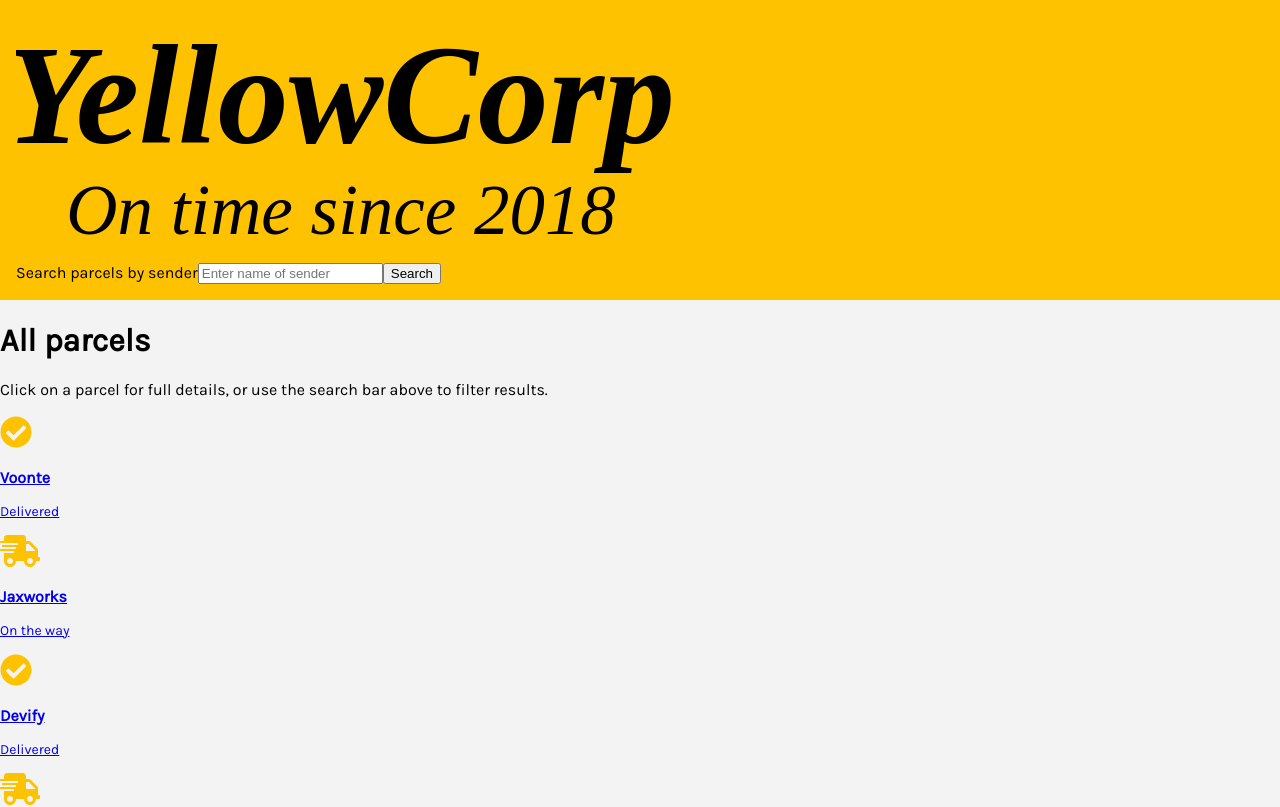
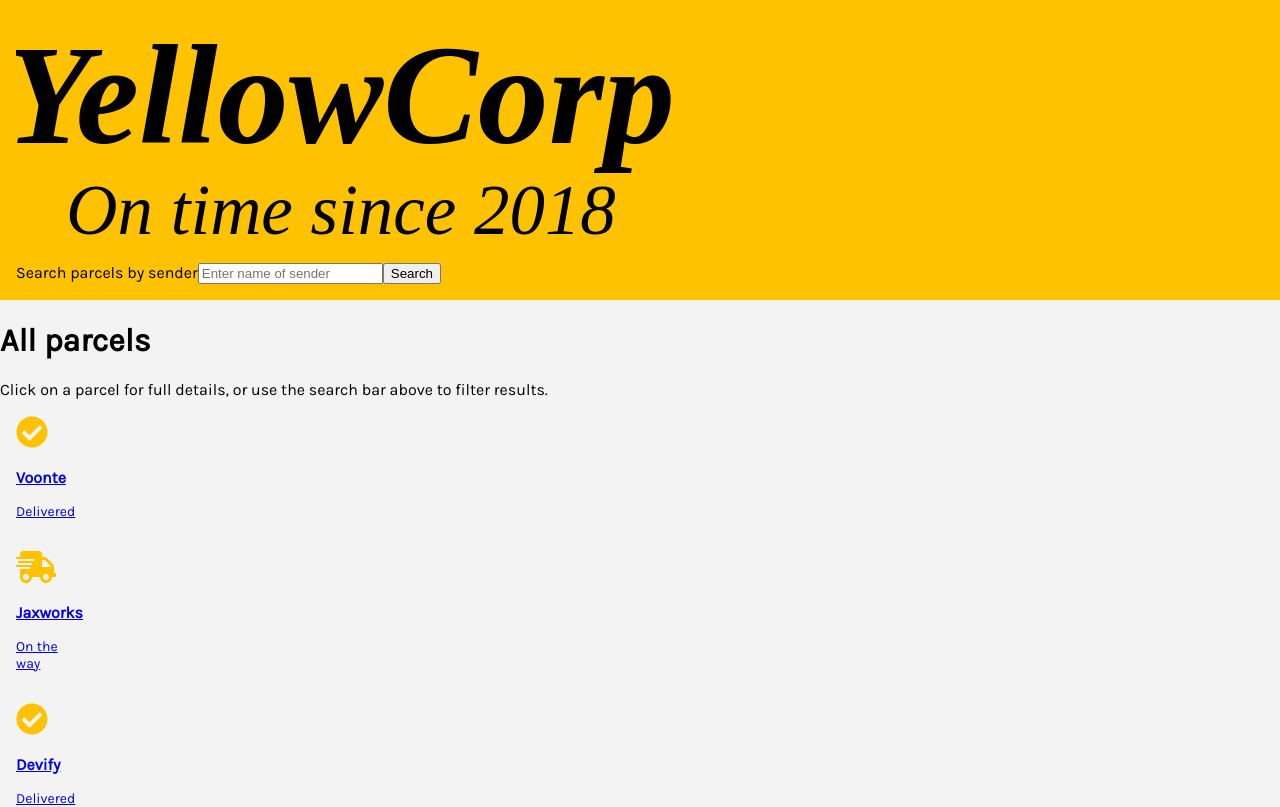
Before and after one commit to eeels22/package-tracker, a React (Create React App) app: page /list in a window 1280 px wide. Shown: the top 807 px of the page. Built offline with nearby package versions, Linux system fonts and the light colour scheme.

Commit message:
styling OrderConcise and List

```diff
--- a/src/styles/base/variables.css
+++ b/src/styles/base/variables.css
@@ -12,6 +12,7 @@
   --space-medium: 16px;
   --space-big: 24px;
   --space-x-big: 32px;
+  --space-xx-big: 48px;
 
   /* Font sizes */
   --font-size-small: 14px;
--- a/src/styles/modules/order-concise.css
+++ b/src/styles/modules/order-concise.css
@@ -1,6 +1,7 @@
 .OrderConcise .StatusIcon {
   font-size: var(--font-size-big);
   color: var(--color-yellow);
+
 }
 
 .sender {
@@ -12,4 +13,17 @@
   font-size: var(--font-size-small);
 }
 
+.OrderConcise {
+  display: grid;
+  grid-template-columns: var(--space-x-big) 1fr;
+  column-gap: var(--space-big);
+  justify-items: start;
+  align-items: center;
+  margin-left: var(--space-medium);
+  margin-bottom: var(--space-medium);
+}
+
+.left {
+
+}
 /* override link style and add hover styling */
--- /dev/null
+++ b/src/styles/pages/list.css
@@ -0,0 +1,3 @@
+.text-intro {
+    margin: auto var(--space-medium);
+}
--- a/src/styles/style.css
+++ b/src/styles/style.css
@@ -4,7 +4,7 @@
 
 /* Pages/Templates */
 @import url("./pages/home.css");
-@import url("./pages/parcels.css");
+@import url("./pages/list.css");
 @import url("./pages/results.css");
 
 /* Modules */
```
Also changed, not shown: src/styles/pages/parcels.css (deleted).
